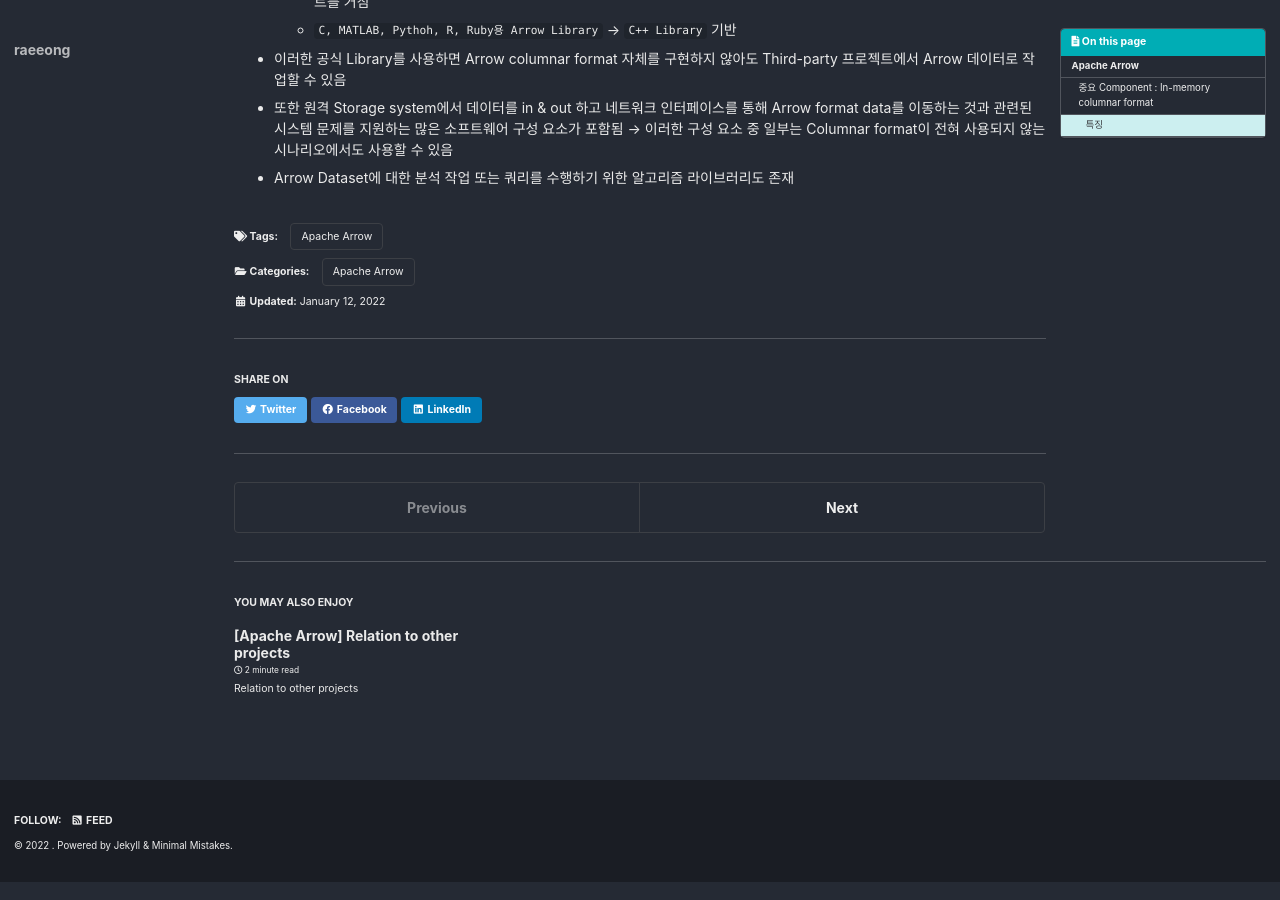
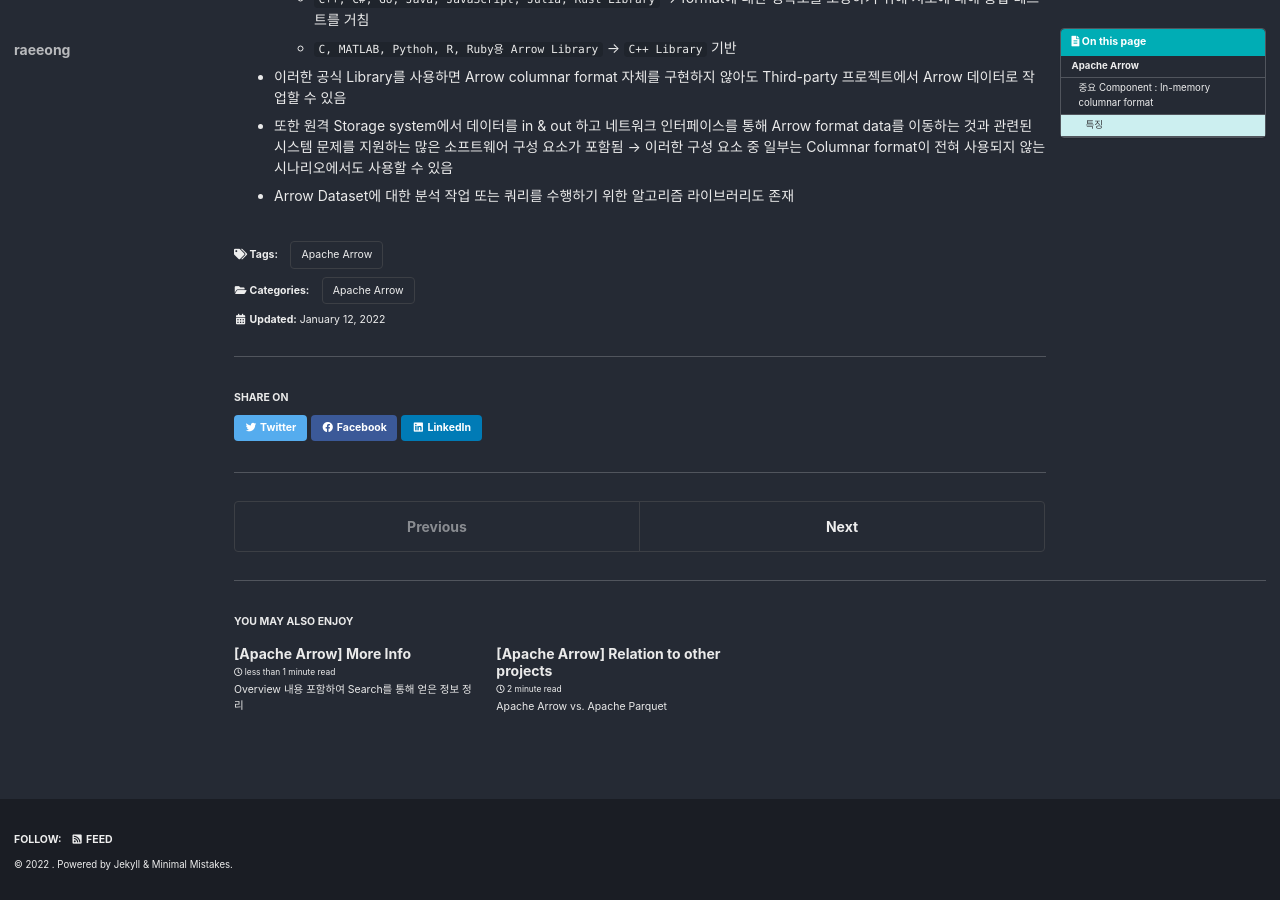
Before and after one commit to friedegg818/friedegg818.github.io, a Jekyll site: the page built from _posts/2022-01-12-ArrowOverview.md, in a window 1280 px wide and 900 px high, scrolled down 1927 px. Built offline with Jekyll 4.4.1, drawn with Linux system fonts in a browser that asks for light colours; cached includes are drawn as plain includes; some web fonts are replaced.

Commit message:
내용 수정

```diff
--- a/_posts/2022-01-12-ArrowOverview.md
+++ b/_posts/2022-01-12-ArrowOverview.md
@@ -23,14 +23,14 @@ last_modified_At: 2022-01-13
 - Apache Arrow는 대용량 dataset을 처리하고 전달하는 고성능 application 구축을 위한 소프트웨어 개발 플랫폼
 - 분석 알고리즘의 성능 향상 및 시스템이나 프로그래밍 언어 간의 효율적인 데이터 이동을 위해 설계됨
 
-### 중요 Component : In-memory columnar format
+## 중요 Component : In-memory columnar format
 - 최신 하드웨어에서 처리하는데 매우 효율적
 - 광범위한 사용 사례에 적합한 범용 테이블 형식 데이터 표현
 - 표준화 되고 언어에 구애받지 않는 사양
 - Random access와 Streaming / scan 기반 Workload 지원
 - 분석 database system, data frame library 등의 요구사항을 지원하도록 설계된 풍부한 data type system을 보유 (중첩 및 사용자 정의 data type 포함)
 
-#### 특징
+### 특징
 > **1. Columnar is Fast**
 
 ![columnar](/assets/img/columnarformat.png)
--- a/_posts/2022-01-13-ArrowRelation.md
+++ b/_posts/2022-01-13-ArrowRelation.md
@@ -11,32 +11,30 @@ toc: true
 toc_sticky: true
 
 date: 2022-01-13
-last_modified_At: 2022-01-13
+last_modified_At: 2022-01-14
 
 ---
 
-# Relation to other projects
+# Apache Arrow vs. Apache Parquet
 
-## Apache Arrow vs. Apache Parquet
-
-#### Parquet
+### Parquet
 - Runtime in-memory format이 아님
 - 고급 압축 및 인코딩 기술을 사용하여 공간 효율성을 극대화하도록 설계된 Storage format
 → Gigabyte 이상의 데이터를 저장하면서 디스크 사용량을 최소화하려는 경우에 이상적
 - Parquet 데이터는 큰 chunk로 디코딩해야하기 때문에 메모리 읽기 비용이 상대적으로 많이 소요됨
 
-#### Arrow
+### Arrow
 - 연산 목적을 위해 직접적이고 효율적인 사용을 위한 In-memory format
 - Arrow 데이터는 압축되지 않고 (혹은 사전 인코딩을 사용할 때 가볍게 압축) CPU에 대해 natural format으로 배치되어 데이터가 임의의 위치에서 전속력으로 access 될 수 있음
 
-#### 결론
+### 결론
 - Arrow와 Parquet은 완전히 다르고, 일반적으로 서로를 보완하며 응용 프로그램에서 함께 사용됨
 - Parquet을 사용하여 디스크에 데이터를 저장하고, Arrow 형식으로 메모리를 읽어들이면 컴퓨팅 하드웨어를 최대한 활용할 수 있음
 
 ***
-## Arrow files
+# Arrow files
 
-#### IPC Mechanism
+### IPC Mechanism
 - Inter-process communication mechanism
 - Arrow columnar arrays 모음(레코드 배치)을 전송
 - Arrow **"stream format"** 을 사용하는 프로세스 간에 **동기식**으로 사용하거나,
@@ -44,7 +42,7 @@ last_modified_At: 2022-01-13
 - Arrow in-memory format을 기반으로 하므로 on-disk 표현과 in-memory 표현 간에 변환이 필요하지 않음
 → Arrow IPC 파일에 대한 분석을 수행하면 memory mapping을 사용하여 역직렬화 비용과 추가 copy를 피할 수 있음
 
-#### Arrow IPC file format과 Parquet format 비교 시 고려 사항
+### Arrow IPC file format과 Parquet format 비교 시 고려 사항
 1. Parquet은 **장기 저장 및 보관 목적**으로 설계
    Arrow on-disk format은 안정적이며 향후 버전 라이브러리에서 읽을 수 있지만, 장기 보관 저장소의 요구 사항을 우선시하지는 않음
 
@@ -55,20 +53,20 @@ last_modified_At: 2022-01-13
 → 디스크 Storage나 네트워크가 느린 경우, 단기 Storage나 캐싱도 Parquet이 더 나은 선택이 될 수 있음
 
 ***
-## Feather file format
+# Feather file format
 
-#### Feather v1 format
+### Feather v1 format
 - Arrow IPC file format이 개발되기 전에 Arrow format의 하위 집합을 디스크에 쓰기 위해 단순화된 사용자 정의 컨테이너
 
-#### Feather version 2
+### Feather version 2
 - 정확한 Arrow IPC file format
 - 이전 버전과의 호환성을 위해 **"Feather"** 이름과 API 유지
 
 ***
 
-## Arrow와 Protobuf / Flatbuffers
+# Arrow와 Protobuf / Flatbuffers
 
-#### Protobuf
+### Protobuf
 - Google의 프로토콜 버퍼 라이브러리
 - Runtime in-memory format이 아님
 - 데이터 처리에 적합하지 않음
@@ -81,7 +79,7 @@ last_modified_At: 2022-01-13
 
  **Parquet과 마찬가지로 Arrow와 Protobuf는 서로를 잘 보완하는 관계!**
 
- #### Flatbuffers
+ ### Flatbuffers
  - Binary data 직렬화를 위한 low-level building block
  - 크고 구조화된 동질 데이터 표현에 적합하지 않으며, 데이터 분석 작업을 위한 올바른 추상화 계층에 있지 않음
  <br>
--- /dev/null
+++ b/_posts/2022-01-19-ArrowMoreInfo.md
@@ -0,0 +1,20 @@
+---
+
+title: "[Apache Arrow] More Info"
+
+excerpt: Overview 내용 포함하여 Search를 통해 얻은 정보 정리
+
+categories:
+    - Apache Arrow
+tags:
+    - [Apache Arrow]
+
+toc: true
+toc_sticky: true
+
+date: 2022-01-19
+last_modified_At: 2022-01-19
+
+---
+
+##
```
